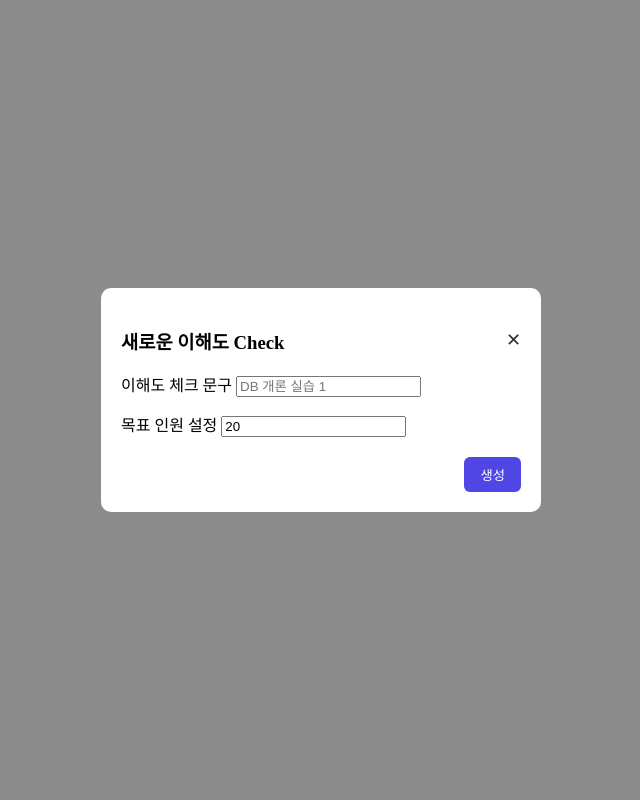
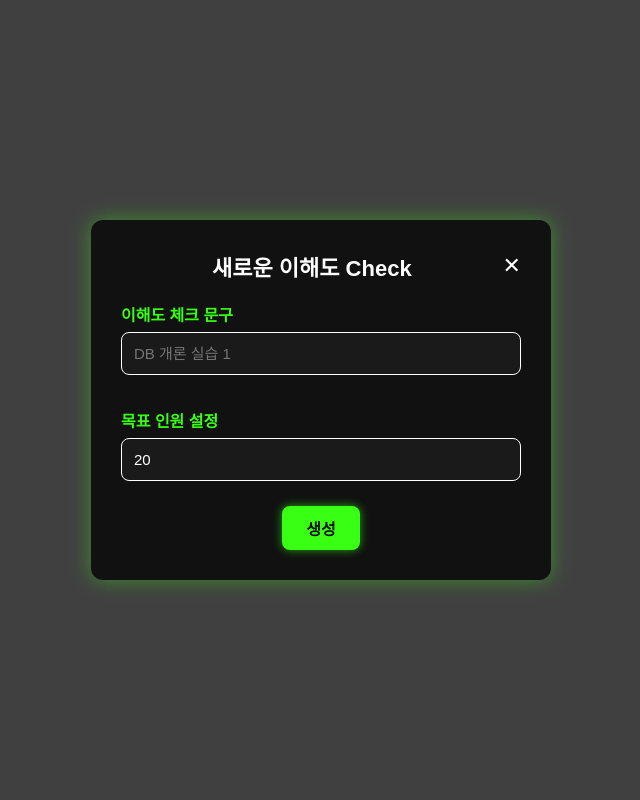
Before and after one commit to Pirogramming-24/hackathon_qteogry, a Django app: page /questions/understanding_check/upload/ in a window 1280 px wide. Shown: the whole page, without its empty margins (319-959 px from the left). Run offline with Django 5.2, Linux system fonts and the light colour scheme; the visitor is signed in with stand-in values (Sample User, id 1); data that the repository does not hold is empty.

Commit message:
이해도 체크 생성하기 CSS

```diff
--- a/questions/static/questions/understanding_check_upload.css
+++ b/questions/static/questions/understanding_check_upload.css
@@ -1,53 +1,112 @@
+/* 모달 배경 */
 .uch-modal-overlay-hs {
   position: fixed;
   top: 0;
   left: 0;
   width: 100%;
   height: 100%;
-  background: rgba(0, 0, 0, 0.45);
+  background: rgba(0, 0, 0, 0.75); /* 더 진한 블랙 */
   display: flex;
   justify-content: center;
   align-items: center;
   z-index: 200;
 }
 
+/* 모달 박스 */
 .uch-modal-container-hs {
-  background: white;
+  background: #111111; /* 진한 블랙 배경 */
   width: 400px;
-  padding: 20px;
-  border-radius: 10px;
+  padding: 30px;
+  border-radius: 12px;
+  box-shadow: 0 0 20px rgba(57, 255, 20, 0.4); /* 네온 그린 그림자 */
+  color: #FFFFFF; /* 기본 글씨 흰색 */
+  text-align: center;
+  font-family: 'Pretendard', sans-serif;
 }
 
+/* 헤더 */
 .uch-modal-header-hs {
   display: flex;
   justify-content: space-between;
   align-items: center;
+  margin-bottom: 20px;
+}
+
+.uch-modal-header-hs h3 {
+  font-size: 22px;
+  font-weight: 800; /* 두껍게 */
+  color: #39ff14;   /* 네온 그린 */
+  margin: 0;
+  text-align: center;
+  flex: 1;
 }
 
 .uch-modal-close-hs {
   text-decoration: none;
-  font-size: 18px;
-  color: #333;
+  font-size: 22px;
+  color: #FFFFFF; /* 흰색 */
+  flex-shrink: 0;
+  transition: 0.2s;
 }
 
-.uch-form-group-hs {
-  margin-top: 20px;
+.uch-modal-close-hs:hover {
+  color: #39ff14; /* 네온 그린으로 강조 */
+  transform: scale(1.1);
 }
 
-.uch-form-group-hs input {
-  width: 100%;
-  padding: 10px;
+/* 폼 그룹 */
+.form-group {
+  margin-top: 15px;
+  text-align: left;
 }
 
-.uch-form-actions-hs {
-  margin-top: 20px;
-  text-align: right;
+.form-group label {
+  display: block;
+  margin-bottom: 6px;
+  font-weight: 600;
+  color: #39ff14; /* 네온 그린 */
 }
 
+.form-group input, .form-group textarea {
+  width: 100%;
+  padding: 12px;
+  border-radius: 8px;
+  border: 1px solid #39ff14; /* 네온 그린 테두리 */
+  background: #1a1a1a; /* 어두운 배경 */
+  color: #FFFFFF; /* 텍스트 흰색 */
+  font-size: 15px;
+  box-sizing: border-box;
+  transition: border-color 0.2s, box-shadow 0.2s;
+}
+
+.form-group input:focus,
+.form-group textarea:focus {
+  outline: none;
+  border-color: #65ff00; /* 포커스 시 네온 그린 강조 */
+  box-shadow: 0 0 8px rgba(57, 255, 20, 0.7);
+}
+
+/* 액션 버튼 영역 */
+.uch-form-actions-hs {
+  margin-top: 25px;
+  text-align: center; /* 버튼 중앙 정렬 */
+}
+
+/* 제출 버튼 */
 .uch-submit-btn-hs {
-  padding: 8px 16px;
-  background: #4f46e5;
-  color: white;
-  border-radius: 6px;
+  padding: 10px 24px;
+  background-color: #39ff14; /* 네온 그린 */
+  color: #111; /* 글씨는 검정으로 대비 */
+  font-weight: 700;
+  font-size: 16px;
+  border-radius: 8px;
   border: none;
+  cursor: pointer;
+  transition: transform 0.2s, box-shadow 0.2s;
+  box-shadow: 0 0 10px rgba(57, 255, 20, 0.6);
 }
+
+.uch-submit-btn-hs:hover {
+  transform: translateY(-2px) scale(1.05);
+  box-shadow: 0 0 18px rgba(57, 255, 20, 0.9);
+}
--- a/questions/templates/questions/main_ny.html
+++ b/questions/templates/questions/main_ny.html
@@ -11,6 +11,7 @@
     <link rel="stylesheet" href="{% static 'questions/understanding_check.css' %}">
     <script src="{% static 'questions/understanding_check.js' %}" defer></script>
     <script src="{% static 'questions/comment_delete.js' %}" defer></script>
+
 </head>
 <body>
 
@@ -88,7 +89,7 @@
                                     data-url="{% url 'questions:understanding_check_respond' %}"
                                     data-csrf="{{ csrf_token }}"
                                     style="flex: 2; background-color: #7FD957; color: black; border: none; padding: 8px; border-radius: 8px; cursor: pointer; font-weight: bold;">
-                                    네! (이해했습니다)
+                                    네!
                                 </button>
 
                                 <a href="{% url 'questions:understanding_check_finish' understanding_check.id %}"
--- a/questions/templates/understanding_check_upload.html
+++ b/questions/templates/understanding_check_upload.html
@@ -1,6 +1,119 @@
 {% extends "base.html" %}
 
 {% block content %}
+<style>
+  /* 모달 배경 */
+.uch-modal-overlay-hs {
+  position: fixed;
+  top: 0;
+  left: 0;
+  width: 100%;
+  height: 100%;
+  background: rgba(0, 0, 0, 0.75); /* 더 진한 블랙 */
+  display: flex;
+  justify-content: center;
+  align-items: center;
+  z-index: 200;
+}
+
+/* 모달 박스 */
+.uch-modal-container-hs {
+  background: #111111; /* 진한 블랙 배경 */
+  width: 400px;
+  padding: 30px;
+  border-radius: 12px;
+  color: #FFFFFF; /* 기본 글씨 흰색 */
+  text-align: center;
+  font-family: 'Pretendard', sans-serif;
+}
+
+/* 헤더 */
+.uch-modal-header-hs {
+  display: flex;
+  justify-content: space-between;
+  align-items: center;
+  margin-bottom: 20px;
+}
+
+.uch-modal-header-hs h3 {
+  font-size: 22px;
+  font-weight: 800; /* 두껍게 */
+  color: white;   /* 네온 그린 */
+  margin: 0;
+  text-align: center;
+  flex: 1;
+}
+
+.uch-modal-close-hs {
+  text-decoration: none;
+  font-size: 22px;
+  color: #FFFFFF; /* 흰색 */
+  flex-shrink: 0;
+  transition: 0.2s;
+}
+
+.uch-modal-close-hs:hover {
+  color: #39ff14; /* 네온 그린으로 강조 */
+  transform: scale(1.1);
+}
+
+/* 폼 그룹 */
+.form-group {
+  margin-top: 15px;
+  text-align: left;
+}
+
+.form-group label {
+  display: block;
+  margin-bottom: 6px;
+  font-weight: 600;
+  color: #39ff14; /* 네온 그린 */
+}
+
+.form-group input, .form-group textarea {
+  width: 100%;
+  padding: 12px;
+  border-radius: 8px;
+  border: 1px solid white; /* 네온 그린 테두리 */
+  background: #1a1a1a; /* 어두운 배경 */
+  color: #FFFFFF; /* 텍스트 흰색 */
+  font-size: 15px;
+  box-sizing: border-box;
+  transition: border-color 0.2s, box-shadow 0.2s;
+}
+
+.form-group input:focus,
+.form-group textarea:focus {
+  outline: none;
+  border-color: white; /* 포커스 시 네온 그린 강조 */
+}
+
+/* 액션 버튼 영역 */
+.uch-form-actions-hs {
+  margin-top: 25px;
+  text-align: center; /* 버튼 중앙 정렬 */
+}
+
+/* 제출 버튼 */
+.uch-submit-btn-hs {
+  padding: 10px 24px;
+  background-color: #39ff14; /* 네온 그린 */
+  color: #111; /* 글씨는 검정으로 대비 */
+  font-weight: 700;
+  font-size: 16px;
+  border-radius: 8px;
+  border: none;
+  cursor: pointer;
+  transition: transform 0.2s, box-shadow 0.2s;
+}
+
+.uch-submit-btn-hs:hover {
+  transform: translateY(-2px) scale(1.05);
+}
+
+</style>
+
+
 <div class="uch-modal-overlay-hs">
 
   <div class="uch-modal-container-hs">
@@ -23,7 +136,7 @@
         <label for="id_content">이해도 체크 문구</label>
         {{ form.content }}
       </div>
-
+      <br>
       <div class="form-group" style="margin-top: 15px;">
         <label for="id_target_response_count">목표 인원 설정</label>
         {{ form.target_response_count }}
```
